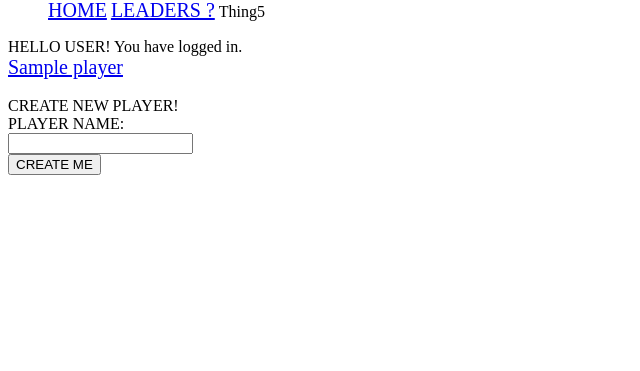
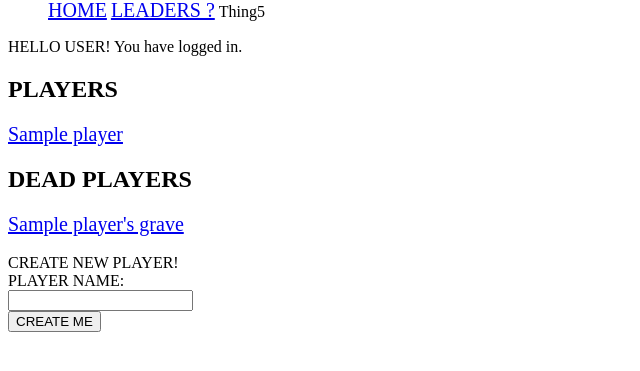
Before and after one commit to motorwolf/RNG_LEADER, a Flask app: template templates/user.html in a window 1280 px wide. Shown: the part 17-388 px from the top of the page, without its empty margins (0-640 px from the left). Run offline with Flask 2, Linux system fonts and the light colour scheme; tables that the repository leaves empty hold one stand-in row (values such as "Sample post"); the template is opened without the code that fills it: values that come from a table or form of the project are taken from there, most other values are stand-ins (such as "Sample title", 1, 10 or a date in 2020).

Commit message:
handled death

```diff
--- a/server.py
+++ b/server.py
@@ -72,12 +72,21 @@ def user_sign_up():
 @app.route('/user/<user_id>')
 def show_user_info(user_id):
     """ Displays a user information page that will show all players that the user has created. """
+    # TODO LOW : this could be cleaned up with our logged in function.
     session_id = session['user_id']
     if session['logged_in']:
         if user_id == session_id:
             user = game.User.query.filter(game.User.user_id == session_id).first()
-            players = user.players
-            return render_template("user.html", players = players, user_id = user_id)
+            #players = user.players
+            alive_players = []
+            dead_players = []
+            for player in user.players:
+                if player.alive:
+                    alive_players.append(player)
+                if player.alive == False:
+                    dead_players.append(player)
+
+            return render_template("user.html", alive_players = alive_players,dead_players = dead_players, user_id = user_id)
         else:
             #TODO : You can't see this page.
             return redirect("/login")
@@ -188,6 +197,19 @@ def update_game_and_win():
 #     return render_template('congrats.html')
 # SHELVED FOR A FUTURE RELEASE
 
+@app.route('/api/die', methods=["POST"])
+def kill_player():
+    """ Kill the player :( """
+    game_data = request.get_json()
+    # TODO LOW : Make sure that the alive attribute is false, so we can't just go slaughtering innocents. But for testing, I'll allow it.
+    # if game_data['hero']['alive'] == False:
+    cur_game = game.Game.query.get(game_data['game_id'])
+    user_id = cur_game.player.user.user_id
+    if logged_in_and_auth(user_id):
+        cur_game.player.alive = False
+        game.db.session.commit()
+    return jsonify(user_id)
+
 @app.route('/api/get_enemy', methods=["GET"])
 def return_enemy():
     level = int(request.args.get('level'))
--- a/templates/user.html
+++ b/templates/user.html
@@ -1,11 +1,19 @@
 {% extends 'base.html' %}
 {% block content %}
   HELLO USER! You have logged in.
-  {% if not players %}
-  <p> You have not created any players. </p>
+  {% if not alive_players %}
+    {% if not dead_players %}
+      <p> You have not created any players. </p>
+    {% endif %}
+    <p> All your players are dead! </p>
   {% endif %}
-  {% for player in players:%}
-  <a href="/user/{{user_id}}/player/{{player.player_id}}">{{player.name}}</a>
+  <h2> PLAYERS </h2>
+  {% for player in alive_players:%}
+    <a href="/user/{{user_id}}/player/{{player.player_id}}">{{player.name}}</a>
+  {% endfor %}
+  <h2> DEAD PLAYERS </h2>
+  {% for player in dead_players:%}
+    <a href="/grave/player/{{player_player_id}}">{{player.name}}'s grave </a>
   {% endfor %}
   <br>
   CREATE NEW PLAYER!
```
Also changed, not shown: static/js/game.js (+12 -0 lines).
